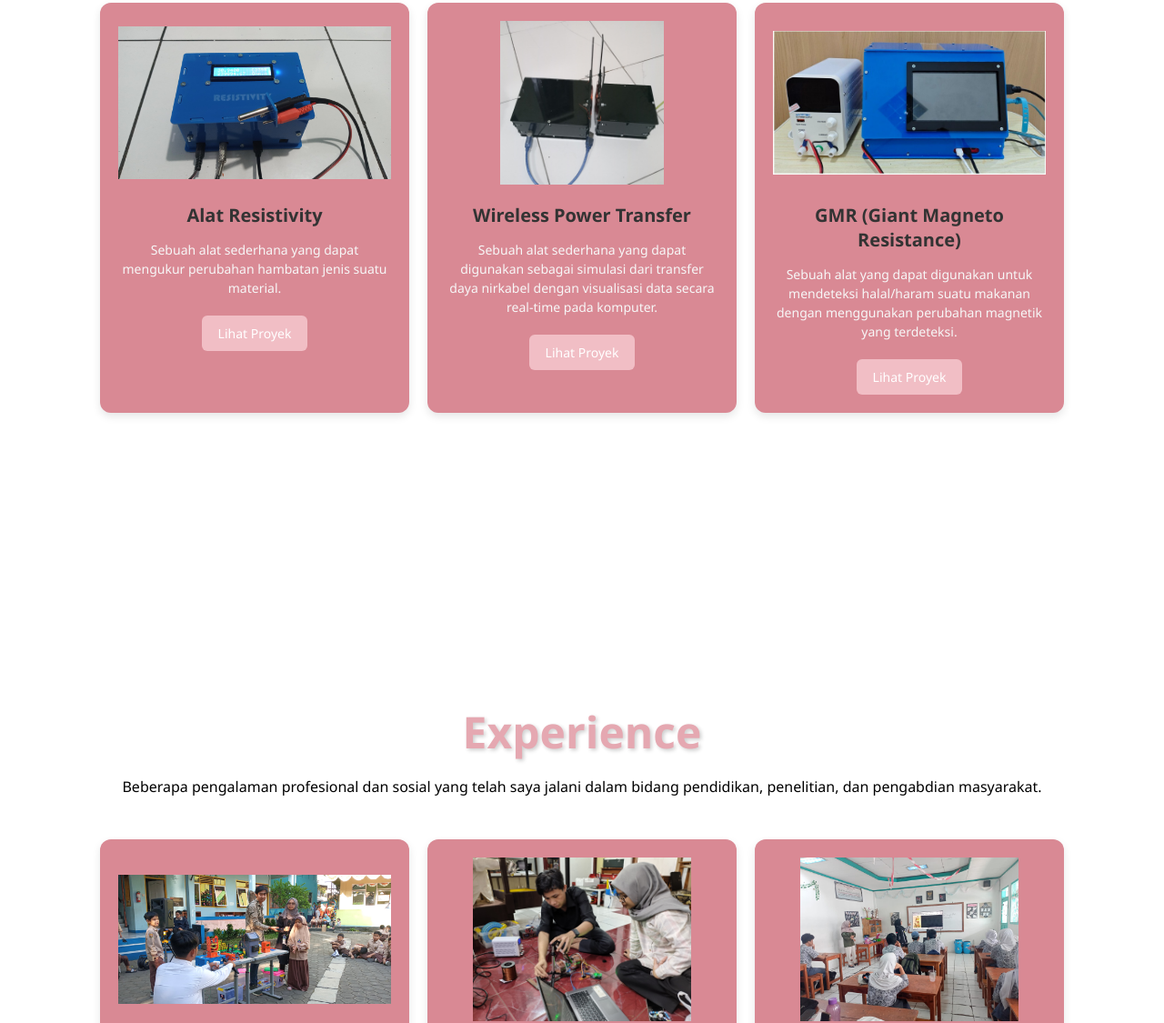
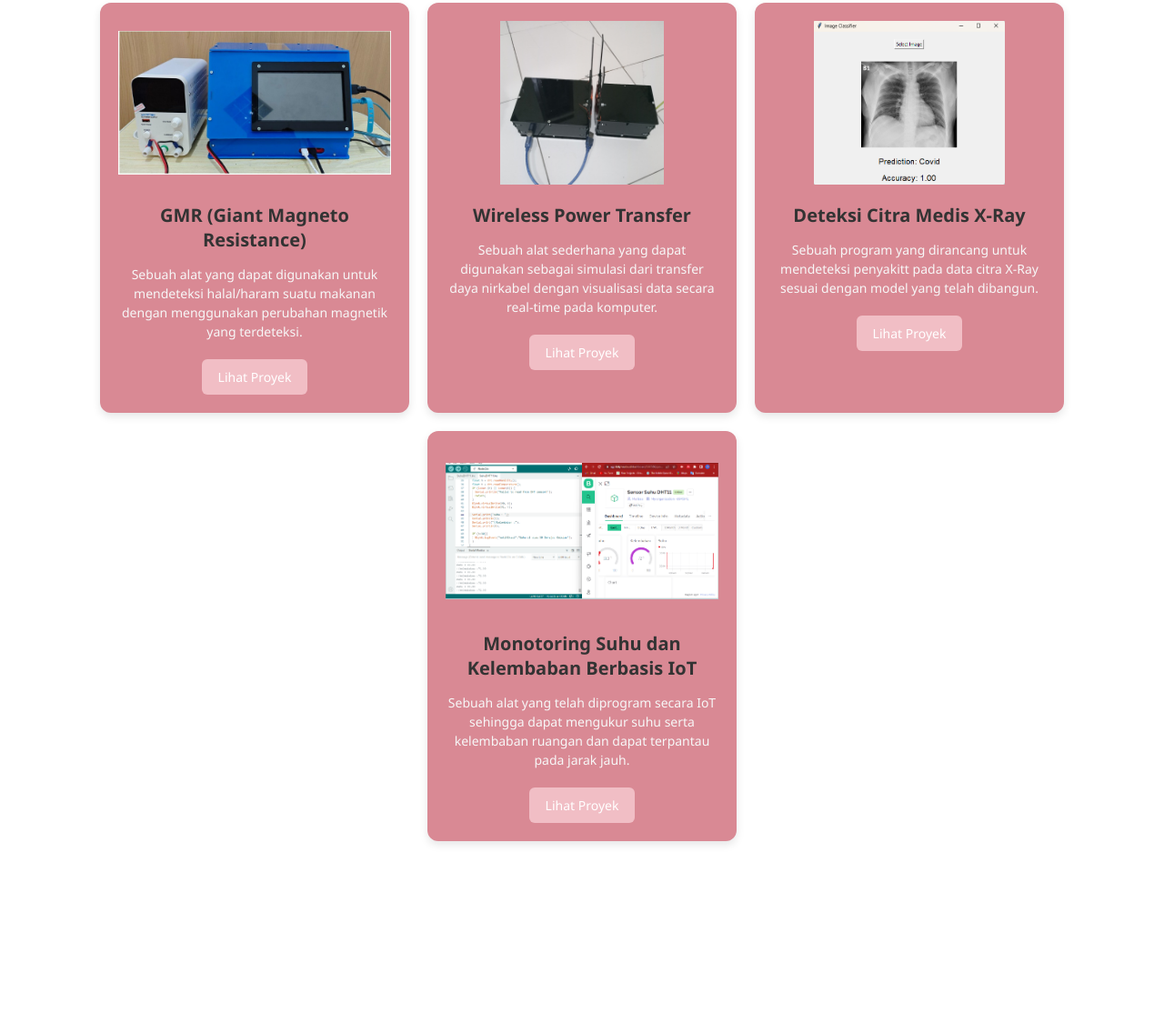
Before and after one commit to marissa-alpiani/Portofolio, a plain HTML site: page index.html in a window 1280 px wide. Shown: the part 2519-3644 px from the top of the page at 91% size. Drawn offline with Linux system fonts and the light colour scheme.

Commit message:
updgrade project

```diff
--- a/index.html
+++ b/index.html
@@ -84,10 +84,10 @@
   <div class="portfolio-container">
     <!-- Card 1 -->
     <div class="portfolio-card">
-      <img src="./porto/alat1.jpg" alt="Alat Resistivity" />
-      <h3>Alat Resistivity</h3>
-      <p>Sebuah alat sederhana yang dapat mengukur perubahan hambatan jenis suatu material.</p>
-      <a href="#" class="project-button">Lihat Proyek</a>
+      <img src="./porto/alat3.jpg" alt="GMR (Giant Magneto Resistance)" />
+      <h3>GMR (Giant Magneto Resistance)</h3>
+      <p>Sebuah alat yang dapat digunakan untuk mendeteksi halal/haram suatu makanan dengan menggunakan perubahan magnetik yang terdeteksi.</p>
+      <a href="https://drive.google.com/drive/folders/1cmtBo9Avw_0UfSlpLtVm1l5vQ_a0ylTg?usp=sharing" class="project-button" target="_blank">Lihat Proyek</a>
     </div>
 
     <!-- Card 2 -->
@@ -95,15 +95,23 @@
       <img src="./porto/alat2.jpg" alt="Wireless Power Transfer" />
       <h3>Wireless Power Transfer</h3>
       <p>Sebuah alat sederhana yang dapat digunakan sebagai simulasi dari transfer daya nirkabel dengan visualisasi data secara real-time pada komputer.</p>
-      <a href="#" class="project-button">Lihat Proyek</a>
+      <a href="https://drive.google.com/drive/folders/19tzQgMBwHPCRkDNSvC29Ul6pfmSpXdSv?usp=sharing" class="project-button" target="_blank">Lihat Proyek</a>
     </div>
 
     <!-- Card 3 -->
     <div class="portfolio-card">
-      <img src="./porto/alat3.jpg" alt="GMR (Giant Magneto Resistance)" />
-      <h3>GMR (Giant Magneto Resistance)</h3>
-      <p>Sebuah alat yang dapat digunakan untuk mendeteksi halal/haram suatu makanan dengan menggunakan perubahan magnetik yang terdeteksi.</p>
-      <a href="#" class="project-button">Lihat Proyek</a>
+      <img src="./porto/CNN.png" alt="Deteksi Citra Medis X-Ray" />
+      <h3>Deteksi Citra Medis X-Ray</h3>
+      <p>Sebuah program yang dirancang untuk mendeteksi penyakitt pada data citra X-Ray sesuai dengan model yang telah dibangun.</p>
+      <a href="https://drive.google.com/drive/folders/11fpVDqt09x4wcDZloZihfR9J5uUqbCBQ?usp=sharing" class="project-button" target="_blank">Lihat Proyek</a>
+    </div>
+
+     <!-- Card 4 -->
+    <div class="portfolio-card">
+      <img src="./porto/1. Lab.png" alt="Monotoring Suhu dan Kelembaban Berbasis IoT" />
+      <h3>Monotoring Suhu dan Kelembaban Berbasis IoT</h3>
+      <p>Sebuah alat yang telah diprogram secara IoT sehingga dapat mengukur suhu serta kelembaban ruangan dan dapat terpantau pada jarak jauh.</p>
+      <a href="https://drive.google.com/drive/folders/1jLpcecEPiPavW2zAhHxOXqicdPGPzS5U?usp=sharing" class="project-button" target="_blank">Lihat Proyek</a>
     </div>
   </div>
 </section>
```
Also changed, not shown: porto/1. Lab.png (added), porto/CNN.png (added), porto/alat1.jpg (deleted).
